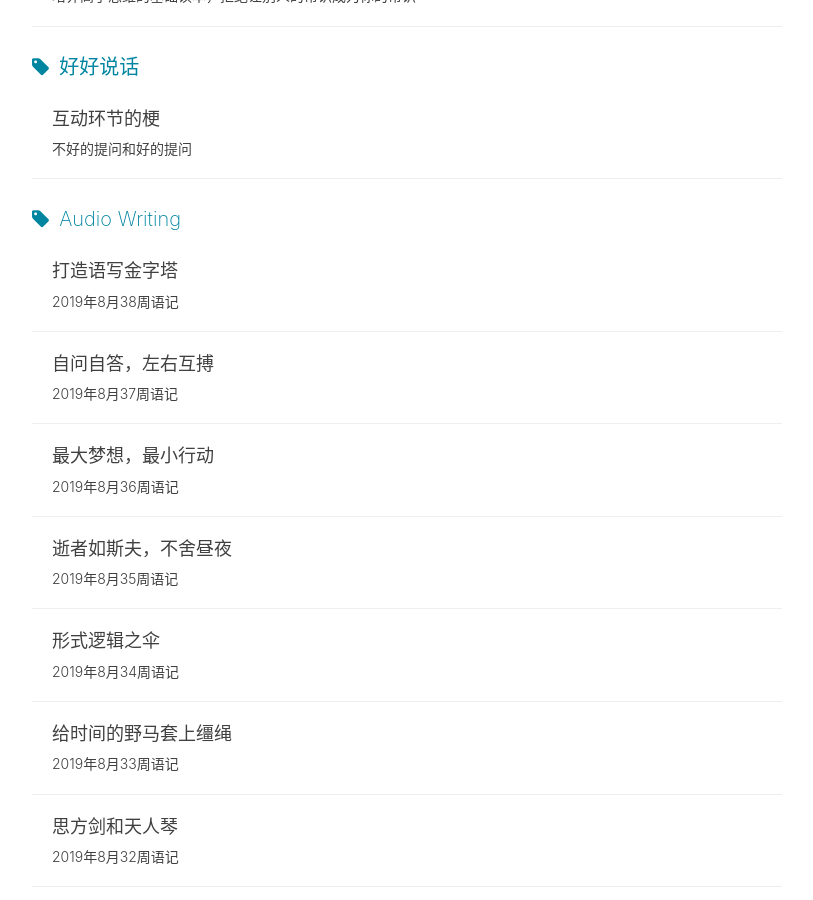
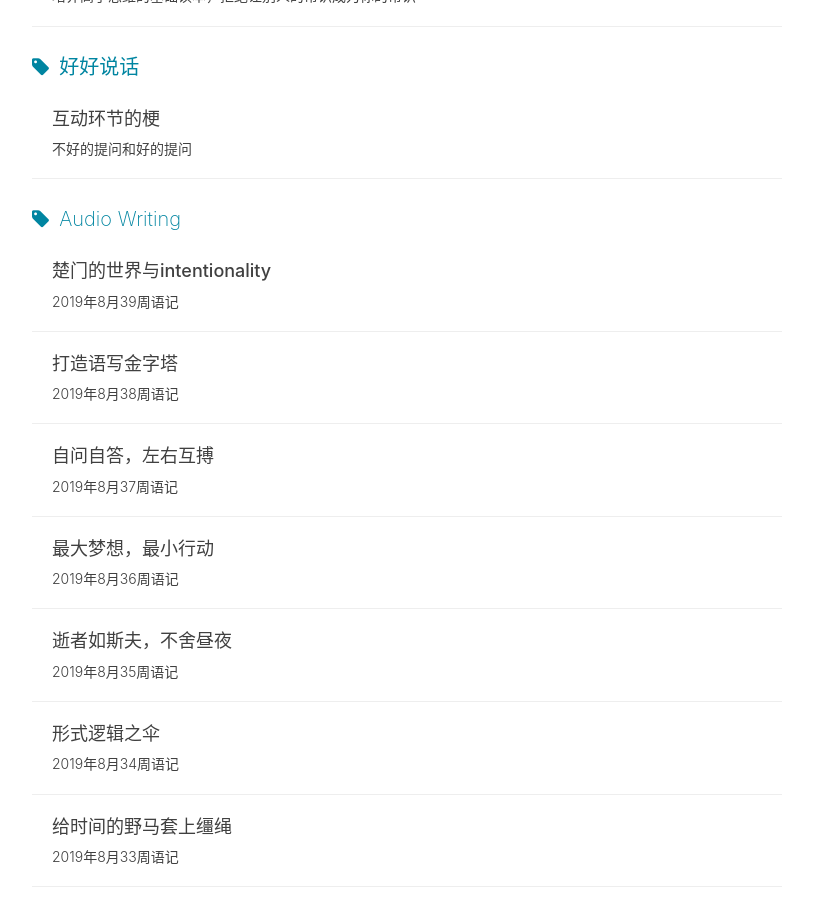
Before and after one commit to kiaorahao/hao.github.io, a Jekyll site: the page built from tags.html, in a window 1280 px wide and 900 px high, scrolled down 1552 px. Shown: the whole window, without its empty margins (233-1046 px from the left). Built offline with Jekyll 4.4.1, drawn with Linux system fonts in a browser that asks for light colours; nearby versions of some CDN libraries; a script that is not in the unit is left out; comment, search, counter and statistics services are not loaded; some of the changed lines change nothing that is shown.

Commit message:
191003
191003

```diff
--- /dev/null
+++ b/_posts/2019-10-03-W39 audio writing.md
@@ -0,0 +1,209 @@
+---
+layout: post
+title: "楚门的世界与intentionality"
+subtitle: '2019年8月39周语记'
+author: "Hao"
+header-style: text
+catalog: true
+tags:
+  - Audio Writing
+
+---
+
+
+
+[![u0uJ2T.md.png](https://s2.ax1x.com/2019/10/03/u0uJ2T.md.png)](https://imgchr.com/i/u0uJ2T)
+
+
+
+### 2019年9月23日
+第一：闲的时候小题大做，拆分到细颗粒度；忙的时候大题小做，抓住粗颗粒度。
+
+第二： 项目计划和节奏很重要，举一反三很重要，高频反省很重要。
+
+第三：全身心的投入，尽可能快地逃脱。
+
+
+
+**Q6： 你的下一步计划，即不考虑仅仅基于原有工作向前一步的简单拓展，又不是基于金钱和物质的利益最大化，那你到底意欲何为？**
+
+A:
+
+基于今年主要参加的两个课程的启发，一个是开智课理论性很强的、基于认知科学的很多高阶模型，另外是剑飞老师的实践性很强的语音写作课，这些事业都有共同之处，即目标是服务于个人，具有很强的可供性，会和更多的人产生深度链接。这种类型工作具有更多的创造性、有趣度和幸福感，而不是以财富和声望为终极目标。
+
+所以我在想，以后自己可能的方向是基于两方面的平衡。
+
+首先，是基于专业主义和高可供性之间找到一个平衡，更加面向大众，更加偏向心智的底层，和更多有趣的人产生深度链接。
+
+其次，是基于过去的自己和未来的自己之间的链接的平衡。人不能背叛，也不可能完全和过去的自己割裂。
+
+第一得感谢SAP，在软件设计、实施和应用层面可以让我高举高打，顺应信息时代大潮，借助数据的红利，让我内隐了不少后知后觉的好模式。
+
+第二得感谢自己过去一年学习的“不着调”的东西，信息分析、论证分析、写作、语音写作、时间记录，这些内容把过去的自己给激活，同时让我意识到更广阔的应用空间。
+
+那到底该如何结合？把自己已经内隐的底层模式和可能的高可供性进行关联，打磨出有一个具有普遍意义却依赖于长期专业主义的产品和服务，就是我未来的大致方向。
+
+
+
+
+
+### 2019年9月24日
+
+第一：语写慢改花了4个多小时，下次得严格控制时长。
+
+第二： 竟然最后报上了信息分析6期，箭在弦上。
+
+第三：明天开始一定要花点时间读书了。
+
+
+
+**Q7：语音写作和时间记录于你是器层面，那开智的课程于你又意味着什么不一样的？**
+
+A:
+
+语音写作和时间记录属于形式方面的利器，对于个人思想的定性和个人行为的定量呈现，提供一个高可供性、高频、高强度的训练。
+
+开智的系列课程，包括信息分析、论证分析和认知写作课，则是在内容方面对自己进行全方位的高维洗礼。
+
+这样，同时在道和器两个角度发力，不至于偏颇，在道层面获取知识，再借助利器，进行高效的消化吸收。
+
+来个隐喻，语音写作和时间记录是太上老君的炼丹炉，属于器；开智的高阶模型是三味真火，属于道，道器两者相互依存、不可或缺。没有炼丹炉，三味真火无法熊熊燃烧；没有三味真火，炼丹炉也无法发挥它的功效。只有在作茧自缚，跳进炼丹炉，经过三味真火的炼制，才能涅槃重生，修炼出火眼金睛。
+
+开智课程，重在系统的改造个人世界观，提升个人品味。比如，信息分析，通过高阶模型，全局认识和交叉验证，再通过权重意识、颗粒度，这些重要概念的打磨，能够让你拥有完全不一样视角思维。
+
+信息分析可以全方位的提高个人信息素养，对信息有更精准、全面的掌握和了解，从手边的工具箱，到背后的高阶模型，会形成信息的权重意识，从而产生套利空间。
+
+
+
+### 2019年9月25日
+
+第一：又进一步从workflowy迁移到denalist，充分说明了小步快跑、批量测试的方法是非常有效的。
+
+第二： 设计问卷调查远超预期的时间。
+
+第三：以后每天晚上把必须要做的事情尽量往前提，这样可以压缩其他事情的时间。
+
+
+
+**Q9：做一个思想实验，如果你有全世界所有的钱，这些钱只能你自己花，同时所有的时间都由你完全支配，不考虑除你之外的其他人，你将会如何安排自己的生活？**
+
+A:
+首先得假设个人生命是有限的，生命体是一个逐渐衰老的过程。那么显然第1点，是如何保证持续有个好的身心状态。
+
+我会请世界上最好的教练和顾问，根据个人情况做量身定制，身心健康、饮食、睡眠等各方面进行全面、科学的调校，保证达到最好的身体状态和精神状态，这是可以接下来做其他的事的基本保障。
+
+其次，我会列个愿望清单，无论好坏，尽自己所能都列出来，然后请世界上相关领域最顶尖的专家，给我出一个快速、批量体验的方案，同时能给出最科学、最具性价比的方案，供我决策分析。因为我知道，在已经拥有其他尽可能无限的资源的前提下，其他刚性的约束就是时间和身体状况，然后其实最大的就是如何使机会成本最低。
+
+然后，喜欢读好书、交高人，根据自己喜好列出读书清单，每天列出要对话的高人名单，设定固定时段、频率进行面对面沟通。
+
+最后，设计自己想做的产品，组织最优秀的团队进行设计开发，创造的成就感一定是非常快乐的。
+
+
+
+### 2019年9月26日
+第一：运用批量思维和测试的思维解决软件工具的选型。
+
+第二： 对酒当歌，人生几何，怜我世人，忧患时多。
+
+第三： 生于忧患，死于安乐，见微知著，培养系统的抗风险能力。
+
+
+
+**Q：怎么理解这句话：有的时候你得尝试做一些你当下还看不明白的事情**
+
+A:
+
+要尝试做一些事情，可能是根据你当下的认知，并不能够完全理解，或者意识到它的意义和作用，甚至在很大程度上你还会比较排斥。因为你的直觉或者潜意识告诉你，它已经游离出你的舒适区，那么根据认知吝啬鬼和大脑爱偷懒的特性，你很可能条件反射的找个莫名其妙的理由拒绝它。
+
+这个时候执行意图就派上了用场：IF遇到可能会跨越自己边界的事情，Then 在本能拒绝之前，先按一下暂停键。
+
+这一步很关键，会强行阻断你潜意识里面大脑爱偷懒和认知吝啬鬼对你进行持续的发挥作用，产生即时指令性的行动。
+
+这件事情可能会和你现有的理念冲突，或者是在你现有的认知下认为没有必要，但是恰恰是因为这些事情，触碰到了你的认知边界。
+
+通过执行意图，你暂停下来，开始尝试做一个可行性研究，背叛当下的自己，让未来的可能的自己和他进行左右互搏，正反较量。
+
+不能让同一个声音，特别是过去的自己的同一个声音，始终的左右你自己的现在想法，然后阻碍你成为未来更好的你的可能。
+
+刻意撕开一个缺口，让未来之光照耀进来。
+
+
+
+### 2019年9月27日
+
+第一：不积跬步，无以至千里，行动起来最重要
+
+第二：  讯飞测试版本经常会出问题，今天退回到稳定版本，才没有出现跳转的问题
+
+第三：利用项目、利用同侪压力，裹挟着自己前进
+
+
+
+**Q：前面你提到的更多是基于自己计算机行业的经验出发，进行的一些分析，那么我们现在举一反三来应用到自己的生活和工作中，又如何体现你的版本迭代思维？**
+
+A:
+首先是0~1从无到有的过程，你必须要有一个产品化的东西，无论是完全由你自己创造的，还是奉行“拿来主义”直接采购的产品，你就实现了从0~1的突破。
+
+其次是依赖于版本思维，进行持续地版本迭代。优质资源永远都是稀缺的，在个人精力、能力等所能分配的资源相对稳定的情况下，你期望在有限时间内做出可见的成绩，就得依靠版本思维，分步骤，以版本形式设立里程碑，形成最小交付，然后持续迭代。
+
+这样，可以确保形成最小行动，在看似不可能、无从下手的任务面前不至于行动瘫痪。分步骤、分层开展，每一个层次设定一个小目标，完成一个小目标就形成一个新版本号，这样会形成清晰的迭代路径，对外可以展示自己的努力过程而不仅仅是最终作品。
+
+于个人，会有阶段性的成就感，形成一个即时反馈闭环，是自我奖赏的最好礼物。既不是百米冲刺，你无法产生大周期的持续进步；也不是马拉松，你无法体会到阶段性的成就感，绝大部分人会在途中陆续掉队；而是接力赛跑，不同时期的自己交替接棒，而这个交接棒就是版本。
+
+不同时期的自己有不同的使命、视角甚至见识，会带来不一样的动力和节奏，不同时期的版本也会有不一样的目标和设计， 但是各自都遵循的同一个协作方式，都是承前启后、继承和发展，都是在当前的阶段全力以赴，一步步地向目标前进。
+
+特别要说明的是，不同的节奏感。一个人不可能始终保持稳定的输出，内外因素都随时在变，你不必强求自己要像机器人一样稳定，而是尊重自己，顺势利导。
+
+识别并尽可能预估自己的输出，设定好当前阶段的小目标，再全力实现它，整个迭代和成长路径，于己于人都是透明、灵活的。即可看清来时路，又能安住当下心，还可仰望远方的星空。
+
+
+
+
+
+### 2019年9月28日
+
+第一：权重意识在每个地方都可以运用得到，包括时间记录的优化上面，首要关注的是可以优化的大块时间
+
+第二：  高可供性的服务性行业，将来大有可为
+
+第三：在决定做一件事情之前，善于思考和借鉴现有的知识形成最小全局和交叉验证，是节省时间、充分利用杠杆的不二法门
+
+
+
+**Q：你刚才提到的隐喻非常有意思，要做自己的演员，还要做自己的导演，能否展开解释一下？**
+
+A:
+未经反省的人生是不值得过。人们大部分时间的行为都依赖于自主心智，少部分会启用算法心智，极少用到反省心智，前两者是演员的角色，后者是导演的角色。
+
+现实生活中，人们一直在扮演着形形色色的角色，而绝大部分人并不知道自己其实只是个被背后的导演操纵的演员。如果你能意识到，并且成为自己的人生导演，就可以在两个角色之间自如切换，相互促进，而不会认知失调，产生人格分裂的冲突。
+
+在楚门的世界里，他一直认为自己是生活在无比真实的世界，自己完全掌控着自身的命运。而实际上，他的整个人生，所有的内外部环境都是别人一手操控，他的一言一行都被电视屏幕前的观众所津津乐道，他只是自己这部7*24小时的连续剧里最本色、最称职的演员。
+
+但是在某一个瞬间，他突然感受到了一丝异样，开启了自己的反省心智。他左突右撞，希望能清楚到底是谁在操纵这一切。他试图跳出自己当下的角色，从更高的维度重新审视自己的一切，并且找到幕后的导演。
+
+更进一步，这是一个嵌套循环的剥洋葱的过程，你发现自己其实是一个演员，演的角色是自己，而镜头后面的导演也是你。然后，再往外一层，你这个导演后面还有一个大导演，如此往复，生生不息，是为intentionality。
+
+
+
+### 2019年9月29日
+
+第一：发现自己以前的工作内容可以提炼出很多很好的思维模式，比如颗粒度。
+
+第二：  不要被一些坏的模因和概念所影响，同时要警惕概率这个概念依旧有它的局限性。
+
+第三：检验一个人是否知行合一的简单方法，是用他的理论去检验他的行为，不是为了所谓的批判他人，而是反求诸己，从中获得正反启发。
+
+
+
+**Q： 所以说图尔敏对于逻辑学的贡献，就是把以前只属于少数智者、在象牙塔里的形式逻辑，摇身一变成平民手上的趁手工具，让更多人受惠的高度灵活的非形式逻辑？**
+
+A:
+“旧时王谢堂前燕，飞入寻常百姓家”。历史滚滚前行，社会的整体发展趋势，由傻大黑粗的重工业时代的机器为王，到人机对话，再到服务为王的人和人之间的直接关联和沟通。
+
+而这种方式的高效运作，很大程度上要依赖于共赢，特别是在当今讲究个性化、讲究个体觉醒的时代，如果说你没有能力与他人形成共赢局面，没有达成背后的共识，协作的效率将会大打折扣。
+
+所以论证分析，反复强调的就是形成共识的重要性。伟大的智者，是通过把象牙塔里，原先只在一小撮知识分子或者一小撮智者范围内形成的共识，经过更加泛化的改造，在运用的深度和广度两方面同时发力，使之具有更大的普世价值，释放出焕然一新的生命力。
+
+正如一朵美丽的花朵，它在原始森林里，绽放出摄人心魄的妖艳，却无人问津，独自凋零。因为它和人类并没有产生任何链接。
+
+图尔敏先生，正是把逻辑从严谨的基于数理推理的、只适用于强科学领域的形式逻辑，给演化成动态灵活、领域依赖的非形式逻辑，让古老的逻辑学，在社会学、经济学等众多复杂交叉领域能得到落地应用，大放异彩。
```
Also changed, not shown: _posts/2019-09-24-W38 audio writing.md (+0 -1 lines), 1 other file.
